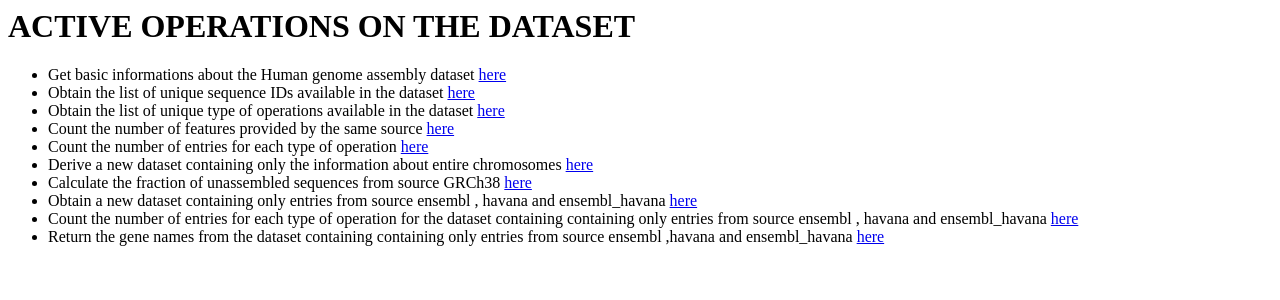
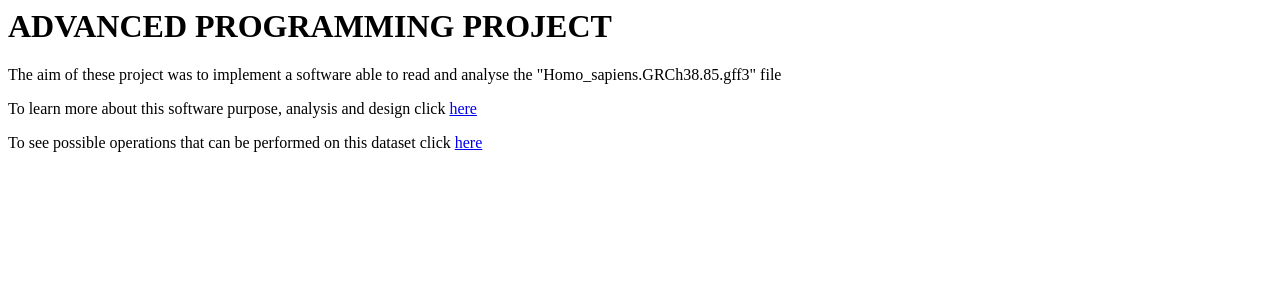
Before and after one commit to annacormio/genomeAnnotation_Genomics_2023, a Flask app: page / in a window 1280 px wide. Shown: the top 300 px of the page. Run offline with Flask 2, Linux system fonts and the light colour scheme; parts of the project's set-up code (start-up, migrations or seed data) failed here and were passed over.

Commit message:
added homepage.html and opening in new tabs

```diff
--- a/Dataset.py
+++ b/Dataset.py
@@ -19,7 +19,9 @@ class Dataset:
 
     #
     @active
-    def basicInfo(self):  # this method returns a Dataset with the column names and the data type they contain
+    def basicInfo(self):
+        """
+        """
         dfBasic = (self.getDf().dtypes.reset_index())
         return Dataset(dfBasic.rename(columns={"index": "column_name", 0: "data type"}))
 
--- a/main.py
+++ b/main.py
@@ -11,8 +11,15 @@ ds = Gff3Reader(f).read()  # read the file into a Dataset with our specific read
 # homepage
 @app.route('/')
 def home():
-    return render_template('active_operations.html')  # referes to the active_operation.html file
+    return render_template('homepage.html')  # referes to the homepage.html file
 
+@app.route('/documentation')
+def doc():
+    return 'hi'
+
+@app.route('/active_op')
+def operations():
+    return render_template('active_operations.html')
 
 # get basic info
 @app.route('/basicInfo')  # / indicates the reference of the link
--- a/templates/active_operations.html
+++ b/templates/active_operations.html
@@ -1,7 +1,7 @@
 <html>
 <head>
     <title>
-        Human genome assembly
+        Human genome assembly active operations
     </title>
 </head>
 <body>
@@ -9,16 +9,16 @@
 
 <ul>
 
-    <li>Get basic informations about the Human genome assembly dataset <a href="/basicInfo">here</a></li>
-    <li>Obtain the list of unique sequence IDs available in the dataset <a href="/uniqueID">here</a></li>
-    <li>Obtain the list of unique type of operations available in the dataset <a href="/uniqueType">here</a></li>
-    <li>Count the number of features provided by the same source <a href="/countSource">here</a></li>
-    <li>Count the number of entries for each type of operation <a href="/countType">here</a></li>
-    <li>Derive a new dataset containing only the information about entire chromosomes <a href="/chromosome">here</a></li>
-    <li>Calculate the fraction of unassembled sequences from source GRCh38 <a href="/unassembledsq">here</a></li>
-    <li>Obtain a new dataset containing only entries from source ensembl , havana and ensembl_havana <a href="/onlyhavensbl">here</a></li>
-    <li>Count the number of entries for each type of operation for the dataset containing containing only entries from source ensembl , havana and ensembl_havana <a href="/counthavensbl">here</a></li>
-    <li>Return the gene names from the dataset containing containing only entries from source ensembl ,havana and ensembl_havana <a href="/havensblGeneNames">here</a></li>
+    <li>Get basic informations about the Human genome assembly dataset <a target='_blank' href="/basicInfo">here</a></li>
+    <li>Obtain the list of unique sequence IDs available in the dataset <a target='_blank' href="/uniqueID">here</a></li>
+    <li>Obtain the list of unique type of operations available in the dataset <a target='_blank' href="/uniqueType">here</a></li>
+    <li>Count the number of features provided by the same source <a target='_blank' href="/countSource">here</a></li>
+    <li>Count the number of entries for each type of operation <a target='_blank' href="/countType">here</a></li>
+    <li>Derive a new dataset containing only the information about entire chromosomes <a target='_blank' href="/chromosome">here</a></li>
+    <li>Calculate the fraction of unassembled sequences from source GRCh38 <a target='_blank' href="/unassembledsq">here</a></li>
+    <li>Obtain a new dataset containing only entries from source ensembl , havana and ensembl_havana <a target='_blank' href="/onlyhavensbl">here</a></li>
+    <li>Count the number of entries for each type of operation for the dataset containing containing only entries from source ensembl , havana and ensembl_havana <a target='_blank' href="/counthavensbl">here</a></li>
+    <li>Return the gene names from the dataset containing containing only entries from source ensembl ,havana and ensembl_havana <a target='_blank' href="/havensblGeneNames">here</a></li>
 </ul>
 </body>
 </html>
--- /dev/null
+++ b/templates/homepage.html
@@ -0,0 +1,14 @@
+<html>
+<head>
+    <title>
+        Human genome assembly
+    </title>
+</head>
+<body>
+<h1>ADVANCED PROGRAMMING PROJECT</h1>
+<p>The aim of these project was to implement a software able to read and analyse the "Homo_sapiens.GRCh38.85.gff3" file</p>
+<p>To learn more about this software purpose, analysis and design click <a target='_blank' href="/documentation">here</a></p>
+<p>To see possible operations that can be performed on this dataset click <a target='_blank' href="/active_op">here</a></p>
+
+</body>
+</html>
```
